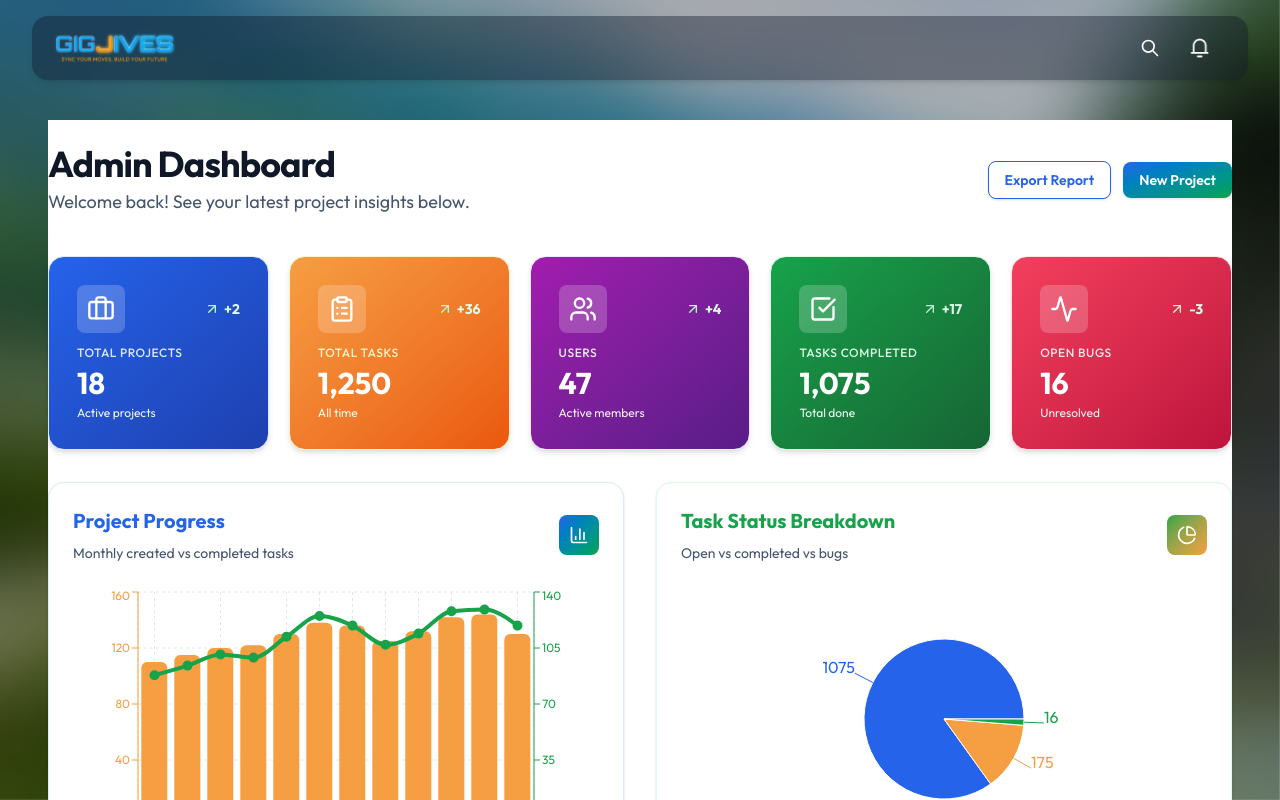
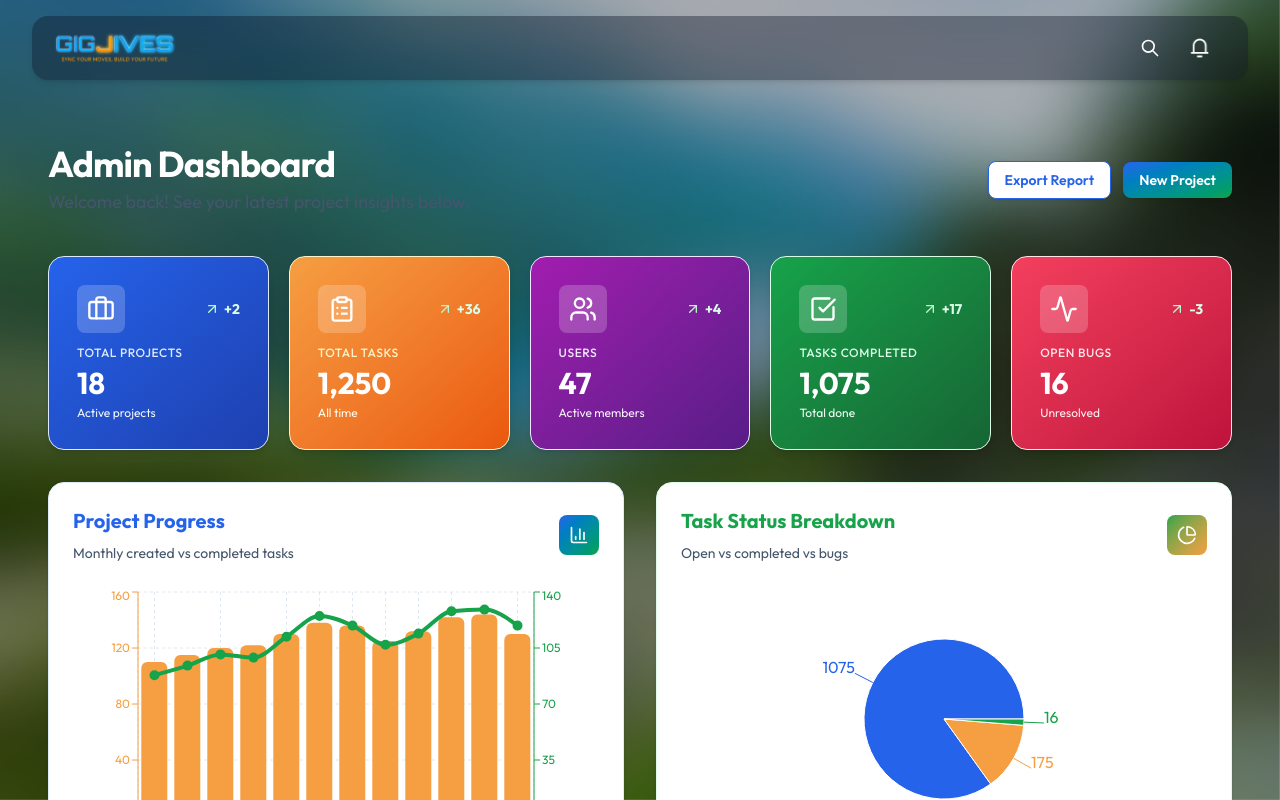
Before and after one commit to Nayab0009/gigGivesn, a Next.js app: page /dashboard/admin in a window 1280 px wide. Shown: the top 800 px of the page. Built offline with nearby package versions, Linux system fonts and the light colour scheme.

Commit message:
start admin home screen

```diff
--- a/src/components/adminDashboard/AdminDashboard.tsx
+++ b/src/components/adminDashboard/AdminDashboard.tsx
@@ -232,11 +232,11 @@ export default function AdminDashboard() {
   }
 
   return (
-    <div className="w-full space-y-8 pt-4 bg-white min-h-screen">
+    <div className="w-full space-y-8 pt-4 min-h-screen">
       {/* Header */}
       <div className="flex flex-col sm:flex-row sm:items-center sm:justify-between mt-2 pb-2">
         <div>
-          <h1 className="text-3xl sm:text-4xl font-extrabold text-black mb-1 tracking-tight">Admin Dashboard</h1>
+          <h1 className="text-3xl sm:text-4xl font-extrabold text-white mb-1 tracking-tight">Admin Dashboard</h1>
           <p className="text-slate-600 text-lg">Welcome back! See your latest project insights below.</p>
         </div>
         <div className="mt-4 sm:mt-0 flex items-center space-x-3">
```
